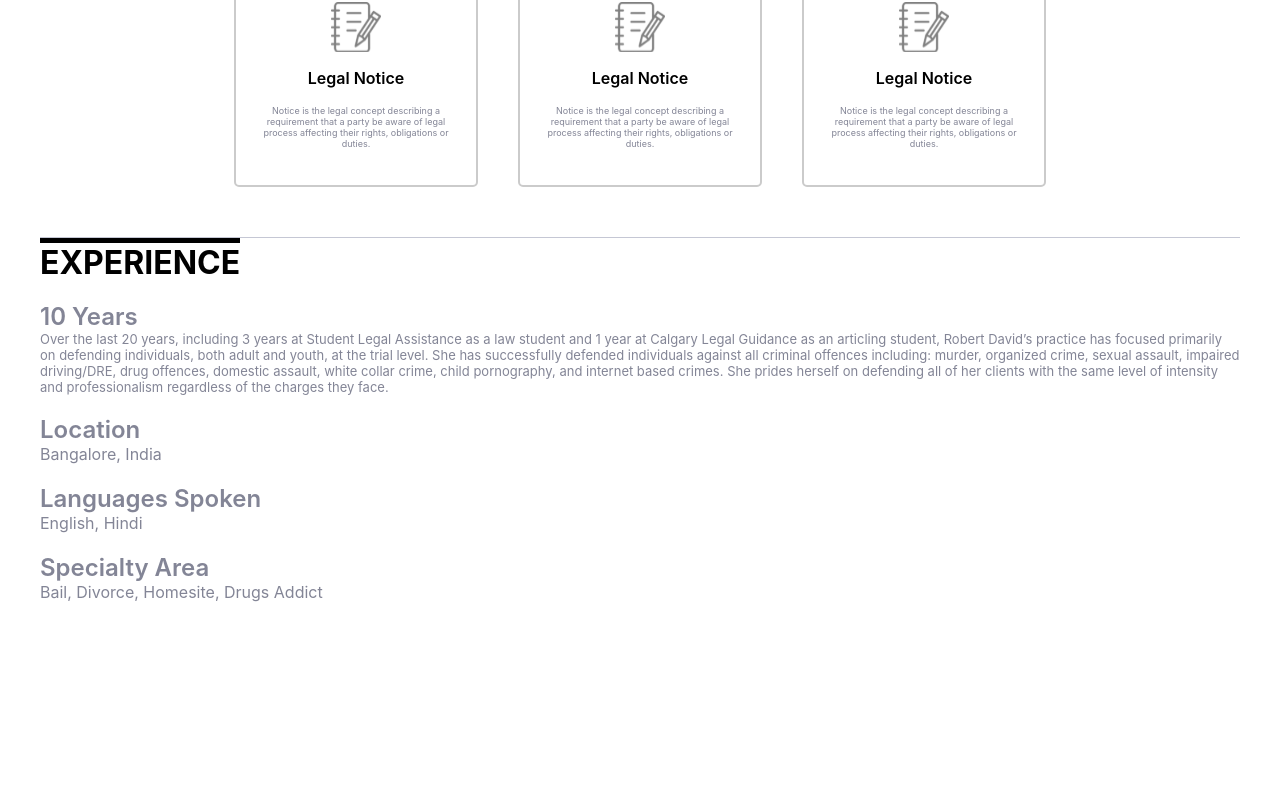
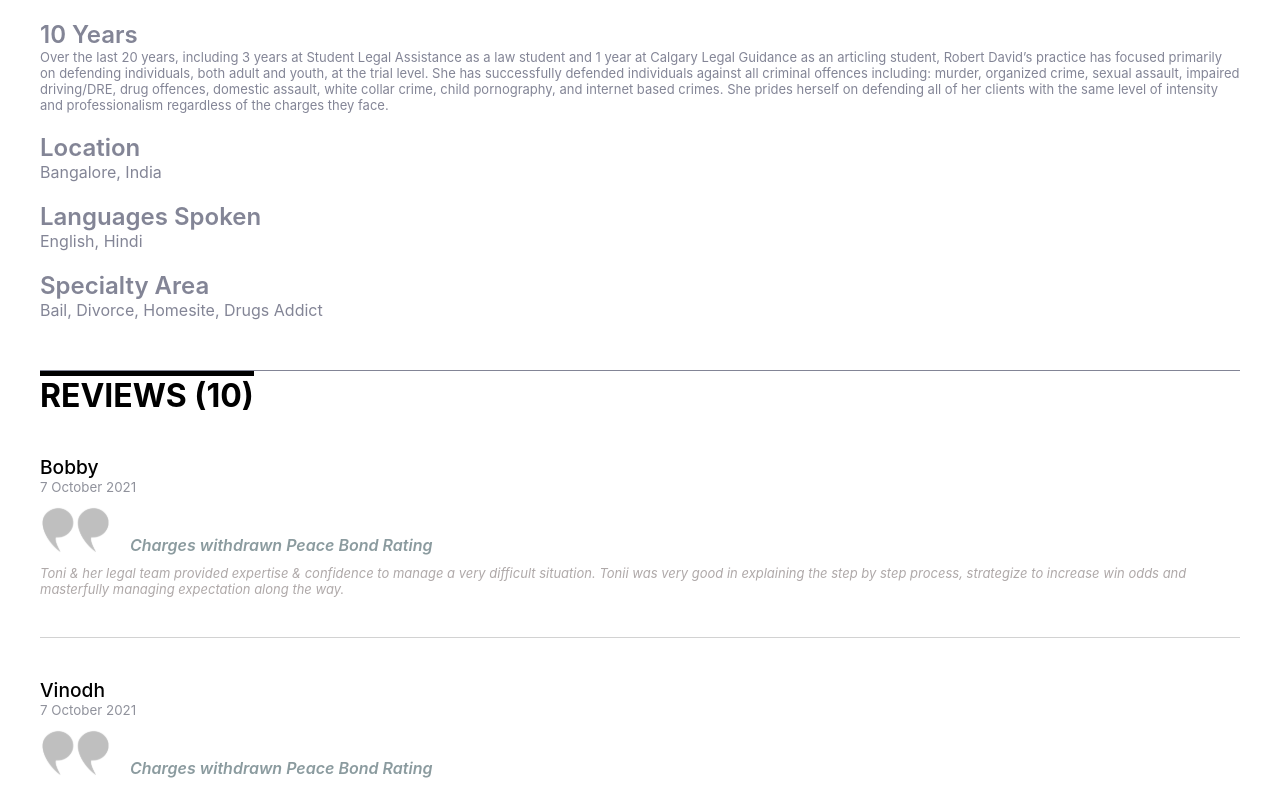
Before and after one commit to AkshanshChauhan/advocate.dev, a React (Create React App) app: page /user/1 in a window 1280 px wide. Shown: the part 1156-1944 px from the top of the page. Built offline with nearby package versions, Linux system fonts and the light colour scheme; no server answers.

Commit message:
simplecommit1234

```diff
--- a/src/Chat/chat.scss
+++ b/src/Chat/chat.scss
@@ -3,10 +3,13 @@
 }
 
 .chat {
-    margin-top: 200px;
-    display: grid;
+    display: flex;
+    flex-direction: column;
     padding: 40px;
+    height: 80vh;
+    color: #000;
     .nav {
+        box-shadow: 0px 5px 5px rgba(0, 0, 0, 0.1);
         padding: 10px;
         display: flex;
         align-items: center;
@@ -14,9 +17,10 @@
         .left-section {
             display: flex;
             gap: 10px;
+            align-items: center;
             .back-icon {
-                height: 40px;
-                width: 40px;
+                height: 30px;
+                width: 30px;
                 background-image: url("./icon/backarr.svg");
                 background-size: cover;
                 background-repeat: no-repeat;
@@ -50,17 +54,19 @@
         }
     }
     .chatting-section {
-        height: 200px;
+        height: 100%;
     }
     .messaging-section {
         border-radius: 20px;
-        box-shadow: 0px 5px 10px rgba(0, 0, 0, 0.363);
+        box-shadow: 0px 5px 5px rgba(0, 0, 0, 0.1);
         padding: 10px;
         display: flex;
+        align-items: center;
         .clip-icon {
             background-image: url("./icon/clip.svg");
             width: 20px;
             height: 40px;
+            margin-left: 20px;
             background-position: center;
             background-size: cover;
             background-repeat: no-repeat;
@@ -73,8 +79,9 @@
         }
         .send-icon {
             background-image: url("./icon/send.svg");
-            width: 40px;
-            height: 40px;
+            width: 20px;
+            height: 20px;
+            margin-right: 20px;
             background-position: center;
             background-size: cover;
             background-repeat: no-repeat;
--- a/src/Chat/index.jsx
+++ b/src/Chat/index.jsx
@@ -22,7 +22,7 @@ export default function Chat() {
                 <div className="chatting-section"></div>
                 <div className="messaging-section">
                     <div className="clip-icon"></div>
-                    <input type="text" placeholder="Type something..." />
+                    <input type="text" placeholder="Type something..." suggestion="false"/>
                     <div className="send-icon"></div>
                 </div>
             </div>
--- a/src/Main/main.scss
+++ b/src/Main/main.scss
@@ -152,7 +152,7 @@
 
 .userInformation {
     display: flex;
-    height: 2000px;
+    height: max-content;
     gap: 10px;
     padding: 40px;
     flex-direction: column;
@@ -258,6 +258,7 @@
     .exp-section {
         display: grid;
         gap: 20px;
+        margin-bottom: 40px;
         border-top: 1px solid #C5C7D4;
         .exp-heading {
             border-top: 5px solid black;
@@ -278,6 +279,60 @@
             color: #838596;
         }
     }
+    .review-section {
+        display: grid;
+        gap: 40px;
+        border-top: 1px solid #838596;
+        .review-heading {
+            font-size: xx-large;
+            font-weight: 700;
+            width: fit-content;
+            border-top: 5px solid black;
+        }
+        .review-map {
+            display: flex;
+            flex-direction: column;
+            gap: 40px;
+            .review {
+                border-bottom: 1px solid #d2d2d2;
+                display: flex;
+                flex-direction: column;
+                gap: 10px;
+                padding-bottom: 40px;
+                .name {
+                    font-size: larger;
+                    font-weight: 500;
+                }
+                .date {
+                    font-size: smaller;
+                    color: #90929C;
+                }
+                .inner-heading-section {
+                    display: flex;
+                    gap: 10px;
+                    .big-comma {
+                        width: 80px;
+                        height: 50px;
+                        background-image: url("../Images/bigComma.svg");
+                        background-size: contain;
+                        background-repeat: no-repeat;
+                    }
+                    .inner-heading {
+                        display: flex;
+                        align-items: flex-end;
+                        color: #8B9B9F;
+                        font-weight: 600;
+                        font-style: italic;
+                    }
+                }
+                .review-description {
+                    color: #AFA9A9;
+                    font-size: small;
+                    font-style: italic;
+                }
+            }
+        }
+    }
 }
 
 @keyframes pageLoad {
--- a/src/Main/user.jsx
+++ b/src/Main/user.jsx
@@ -23,8 +23,88 @@ export default function User() {
             })
             .catch(error => console.log('error', error));
     }
+    function setCount(val) {
+        setReviewCount(val)
+    }
+    const [count, setReviewCount] = useState();
+    const randomNames = ["Rohan", "Rahul", "Yaman", "Abhishek", "Anmol", "Lokesh", "Vinodh", "Daman", "Bobby"];
+    const reviewJson = {
+        reviews: [
+            {
+                name: randomNames[Math.round(Math.random()*9)],
+                date: "7 October 2021",
+                rating: "4.5",
+                title: "Charges withdrawn Peace Bond Rating",
+                description: "Toni & her legal team provided expertise & confidence to manage a very difficult situation. Tonii was very good in explaining the step by step process, strategize to increase win odds and masterfully managing expectation along the way."
+            },
+            {
+                name: randomNames[Math.round(Math.random()*9)],
+                date: "7 October 2021",
+                rating: "4.5",
+                title: "Charges withdrawn Peace Bond Rating",
+                description: "Toni & her legal team provided expertise & confidence to manage a very difficult situation. Tonii was very good in explaining the step by step process, strategize to increase win odds and masterfully managing expectation along the way."
+            },
+            {
+                name: randomNames[Math.round(Math.random()*9)],
+                date: "7 October 2021",
+                rating: "4.5",
+                title: "Charges withdrawn Peace Bond Rating",
+                description: "Toni & her legal team provided expertise & confidence to manage a very difficult situation. Tonii was very good in explaining the step by step process, strategize to increase win odds and masterfully managing expectation along the way."
+            },
+            {
+                name: randomNames[Math.round(Math.random()*9)],
+                date: "7 October 2021",
+                rating: "4.5",
+                title: "Charges withdrawn Peace Bond Rating",
+                description: "Toni & her legal team provided expertise & confidence to manage a very difficult situation. Tonii was very good in explaining the step by step process, strategize to increase win odds and masterfully managing expectation along the way."
+            },
+            {
+                name: randomNames[Math.round(Math.random()*9)],
+                date: "7 October 2021",
+                rating: "4.5",
+                title: "Charges withdrawn Peace Bond Rating",
+                description: "Toni & her legal team provided expertise & confidence to manage a very difficult situation. Tonii was very good in explaining the step by step process, strategize to increase win odds and masterfully managing expectation along the way."
+            },
+            {
+                name: randomNames[Math.round(Math.random()*9)],
+                date: "7 October 2021",
+                rating: "4.5",
+                title: "Charges withdrawn Peace Bond Rating",
+                description: "Toni & her legal team provided expertise & confidence to manage a very difficult situation. Tonii was very good in explaining the step by step process, strategize to increase win odds and masterfully managing expectation along the way."
+            },
+            {
+                name: randomNames[Math.round(Math.random()*9)],
+                date: "7 October 2021",
+                rating: "4.5",
+                title: "Charges withdrawn Peace Bond Rating",
+                description: "Toni & her legal team provided expertise & confidence to manage a very difficult situation. Tonii was very good in explaining the step by step process, strategize to increase win odds and masterfully managing expectation along the way."
+            },
+            {
+                name: randomNames[Math.round(Math.random()*9)],
+                date: "7 October 2021",
+                rating: "4.5",
+                title: "Charges withdrawn Peace Bond Rating",
+                description: "Toni & her legal team provided expertise & confidence to manage a very difficult situation. Tonii was very good in explaining the step by step process, strategize to increase win odds and masterfully managing expectation along the way."
+            },
+            {
+                name: randomNames[Math.round(Math.random()*9)],
+                date: "7 October 2021",
+                rating: "4.5",
+                title: "Charges withdrawn Peace Bond Rating",
+                description: "Toni & her legal team provided expertise & confidence to manage a very difficult situation. Tonii was very good in explaining the step by step process, strategize to increase win odds and masterfully managing expectation along the way."
+            },
+            {
+                name: randomNames[Math.round(Math.random()*9)],
+                date: "7 October 2021",
+                rating: "4.5",
+                title: "Charges withdrawn Peace Bond Rating",
+                description: "Toni & her legal team provided expertise & confidence to manage a very difficult situation. Tonii was very good in explaining the step by step process, strategize to increase win odds and masterfully managing expectation along the way."
+            }
+        ]
+    }
     useEffect(()=>{
         getIdData();
+        setCount(reviewJson.reviews.length);
     },[]);
     return(
         <div className="userInformation">
@@ -138,6 +218,26 @@ intensity and professionalism regardless of the charges they face.</div>
                 <div className="exp-sub">Bail, Divorce, Homesite, Drugs Addict</div>
             </div>
             </div>
+            <div className="review-section">
+                <div className="review-heading">REVIEWS ({count})</div>
+                <div className="review-map">
+                    {reviewJson.reviews.map((data)=>{
+                        return (
+                            <div className="review">
+                                <div>
+                                    <div className="name">{data.name}</div>
+                                    <div className="date">{data.date}</div>
+                                </div>
+                                <div className="inner-heading-section">
+                                    <div className="big-comma"></div>
+                                    <div className="inner-heading">{data.title}</div>
+                                </div>
+                                <div className="review-description">{data.description}</div>
+                            </div>
+                        )
+                    })}
+                </div>
+            </div>
         </div>
     )
 }
```
Also changed, not shown: src/Images/bigComma.svg (added).
